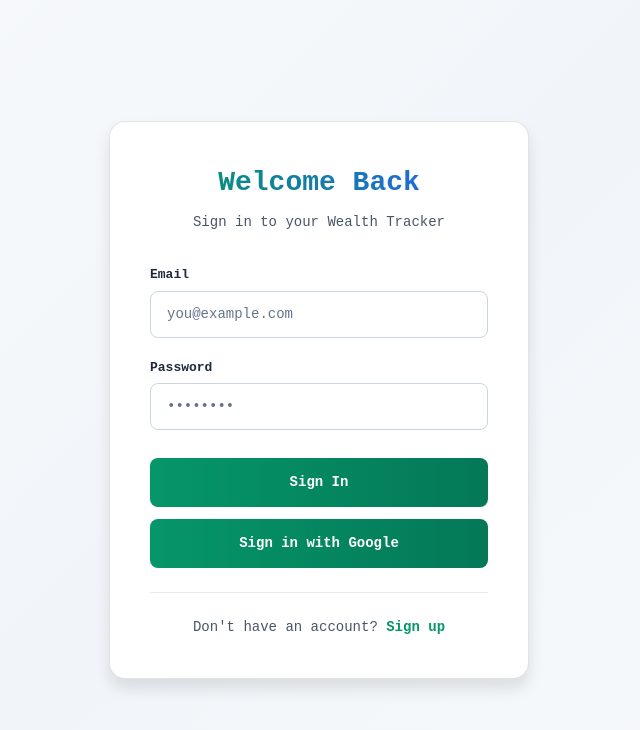
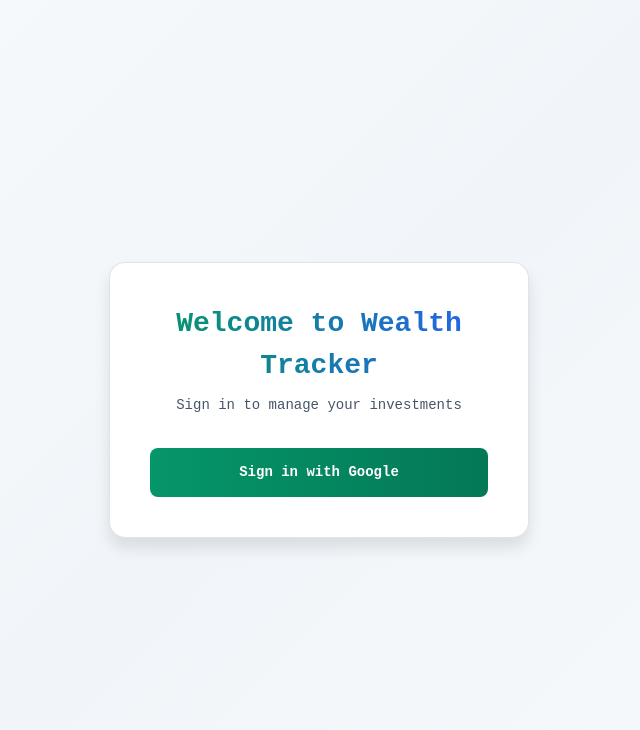
Before and after one commit to hmdshfq/wealth-tracker, a Next.js app: page /auth/login in a window 1280 px wide. Shown: the top 730 px of the page, without its empty margins (321-961 px from the left). Built offline with nearby package versions, Linux system fonts and the light colour scheme.

Commit message:
feat(auth): simplify login flow by removing credentials provider and adjusting public routes

```diff
--- a/app/api/drive/user-upload/route.ts
+++ b/app/api/drive/user-upload/route.ts
@@ -10,18 +10,13 @@ export async function POST(req: NextRequest) {
     // The session is automatically extracted from cookies
     const session = await auth();
 
-    console.log('User Upload API: Session check', { userId: session?.user?.id, email: session?.user?.email });
-
     if (!session?.user?.id) {
-      console.log('User Upload API: No session found');
       return NextResponse.json({ error: 'Unauthorized' }, { status: 401 });
     }
 
     const user = await getUserById(session.user.id as string);
-    console.log('User Upload API: User record', { userId: user?.id, email: user?.email, hasGoogleTokens: !!user?.google?.accessToken });
 
     if (!user || !user.google || !user.google.accessToken) {
-      console.log('User Upload API: Missing Google tokens', { userId: user?.id, hasGoogle: !!user?.google });
       return NextResponse.json({ error: 'No Google tokens available for user' }, { status: 400 });
     }
 
@@ -56,7 +51,6 @@ export async function POST(req: NextRequest) {
 
     return NextResponse.json({ file: res.data });
   } catch (err: any) {
-    console.error('User Drive upload failed', err.message || err);
-    return NextResponse.json({ error: err.message || String(err) }, { status: 500 });
+    return NextResponse.json({ error: 'Upload failed' }, { status: 500 });
   }
 }
--- a/app/auth/login/page.tsx
+++ b/app/auth/login/page.tsx
@@ -1,9 +1,8 @@
 'use client';
 
-import React, { useState, useTransition } from 'react';
+import React, { useState } from 'react';
 import { useRouter, useSearchParams } from 'next/navigation';
 import { signIn } from 'next-auth/react';
-import Link from 'next/link';
 import styles from '../auth.module.css';
 
 export default function LoginPage() {
@@ -12,53 +11,42 @@ export default function LoginPage() {
   const callbackUrl = searchParams.get('callbackUrl') || '/';
   const errorParam = searchParams.get('error');
 
-  const [email, setEmail] = useState('');
-  const [password, setPassword] = useState('');
-  const [error, setError] = useState(errorParam ? 'Invalid credentials' : '');
-  const [isPending, startTransition] = useTransition();
+  const [error, setError] = useState(errorParam ? 'Sign-in failed. Please try again.' : '');
+  const [isLoading, setIsLoading] = useState(false);
 
-  const handleSubmit = async (e: React.FormEvent) => {
-    e.preventDefault();
+  const handleGoogleSignIn = async () => {
+    setIsLoading(true);
     setError('');
+    try {
+      const result = await signIn('google', {
+        redirect: false,
+        callbackUrl,
+      });
 
-    if (!email || !password) {
-      setError('Please fill in all fields');
+      if (result?.error) {
+        setError('Failed to sign in with Google. Please try again.');
+        setIsLoading(false);
         return;
       }
 
-    startTransition(async () => {
-      try {
-        const result = await signIn('credentials', {
-          email,
-          password,
-          isSignUp: 'false',
-          redirect: false,
-        });
-
-        if (result?.error) {
-          setError(result.error === 'CredentialsSignin'
-            ? 'Invalid email or password'
-            : result.error);
-          return;
-        }
-
+      if (result?.ok) {
         router.push(callbackUrl);
         router.refresh();
+      }
     } catch {
       setError('Something went wrong. Please try again.');
+      setIsLoading(false);
     }
-    });
   };
 
   return (
     <div className={styles.container}>
       <div className={styles.card}>
         <div className={styles.header}>
-          <h1 className={styles.title}>Welcome Back</h1>
-          <p className={styles.subtitle}>Sign in to your Wealth Tracker</p>
+          <h1 className={styles.title}>Welcome to Wealth Tracker</h1>
+          <p className={styles.subtitle}>Sign in to manage your investments</p>
         </div>
 
-        <form onSubmit={handleSubmit} className={styles.form}>
         {error && (
           <div className={styles.error}>
             <svg width="16" height="16" viewBox="0 0 24 24" fill="none" stroke="currentColor" strokeWidth="2">
@@ -70,72 +58,21 @@ export default function LoginPage() {
           </div>
         )}
 
-          <div className={styles.field}>
-            <label htmlFor="email" className={styles.label}>
-              Email
-            </label>
-            <input
-              id="email"
-              type="email"
-              value={email}
-              onChange={(e) => setEmail(e.target.value)}
-              className={styles.input}
-              placeholder="you@example.com"
-              autoComplete="email"
-              disabled={isPending}
-            />
-          </div>
-
-          <div className={styles.field}>
-            <label htmlFor="password" className={styles.label}>
-              Password
-            </label>
-            <input
-              id="password"
-              type="password"
-              value={password}
-              onChange={(e) => setPassword(e.target.value)}
-              className={styles.input}
-              placeholder="••••••••"
-              autoComplete="current-password"
-              disabled={isPending}
-            />
-          </div>
-
         <button
-            type="submit"
+          type="button"
+          onClick={handleGoogleSignIn}
+          disabled={isLoading}
           className={styles.button}
-            disabled={isPending}
         >
-            {isPending ? (
+          {isLoading ? (
             <>
               <span className={styles.spinner} />
               Signing in...
             </>
           ) : (
-              'Sign In'
+            'Sign in with Google'
           )}
         </button>
-        </form>
-
-        <div style={{ marginTop: 12 }}>
-          <button
-            type="button"
-            onClick={() => signIn('google')}
-            className={styles.button}
-          >
-            Sign in with Google
-          </button>
-        </div>
-
-        <div className={styles.footer}>
-          <p>
-            Don&apos;t have an account?{' '}
-            <Link href="/auth/signup" className={styles.link}>
-              Sign up
-            </Link>
-          </p>
-        </div>
       </div>
     </div>
   );
--- a/auth.ts
+++ b/auth.ts
@@ -1,78 +1,9 @@
 import NextAuth from 'next-auth';
-import Credentials from 'next-auth/providers/credentials';
 import Google from 'next-auth/providers/google';
-import bcrypt from 'bcryptjs';
 import { getUserByEmail, createUser, updateUser, type User } from '@/app/lib/users';
 
 export const { handlers, signIn, signOut, auth } = NextAuth({
   providers: [
-    Credentials({
-      name: 'credentials',
-      credentials: {
-        email: { label: 'Email', type: 'email' },
-        password: { label: 'Password', type: 'password' },
-        name: { label: 'Name', type: 'text' },
-        isSignUp: { label: 'Is Sign Up', type: 'text' },
-      },
-      async authorize(credentials) {
-        if (!credentials?.email || !credentials?.password) {
-          throw new Error('Email and password are required');
-        }
-
-        const email = credentials.email as string;
-        const password = credentials.password as string;
-        const isSignUp = credentials.isSignUp === 'true';
-        const name = credentials.name as string;
-
-        if (isSignUp) {
-          // Sign up flow
-          const existingUser = await getUserByEmail(email);
-          if (existingUser) {
-            throw new Error('User already exists');
-          }
-
-          if (!name || name.trim().length < 2) {
-            throw new Error('Name must be at least 2 characters');
-          }
-
-          if (password.length < 6) {
-            throw new Error('Password must be at least 6 characters');
-          }
-
-          const hashedPassword = await bcrypt.hash(password, 12);
-          const newUser = await createUser({
-            email,
-            name: name.trim(),
-            password: hashedPassword,
-          });
-
-          console.log('Credentials Provider: Created new user', { userId: newUser.id, email: newUser.email });
-          return {
-            id: newUser.id,
-            email: newUser.email,
-            name: newUser.name,
-          };
-        } else {
-          // Sign in flow
-          const user = await getUserByEmail(email);
-          if (!user) {
-            throw new Error('Invalid email or password');
-          }
-
-          const isPasswordValid = await bcrypt.compare(password, user.password);
-          if (!isPasswordValid) {
-            throw new Error('Invalid email or password');
-          }
-
-          console.log('Credentials Provider: Found user', { userId: user.id, email: user.email });
-          return {
-            id: user.id,
-            email: user.email,
-            name: user.name,
-          };
-        }
-      },
-    }),
     // Google OAuth provider for sign-in and Drive access
     Google({
       clientId: process.env.GOOGLE_CLIENT_ID || '',
@@ -88,21 +19,16 @@ export const { handlers, signIn, signOut, auth } = NextAuth({
   ],
   callbacks: {
     async jwt({ token, user, account }) {
-      console.log('JWT Callback: Called', { userId: (user as any)?.id, email: (user as any)?.email, hasAccount: !!account });
-
       if (user) {
-        // First, check if this is a Google sign-in by looking for the account
+        // For Google OAuth, we need to find or create the user in our database
+        // and use OUR user ID, not Google's profile ID
         if (account && account.provider === 'google') {
-          // For Google OAuth, we need to find or create the user in our database
-          // and use OUR user ID, not Google's profile ID
-          console.log('JWT Callback: Google OAuth flow');
           try {
             const email = (user as any).email || token.email;
             let dbUser = await getUserByEmail(email);
 
             if (!dbUser) {
               // Create a new user if they don't exist
-              console.log('JWT Callback: Creating new user from Google');
               dbUser = await createUser({
                 email: email as string,
                 name: (user as any).name || 'Google User',
@@ -111,7 +37,6 @@ export const { handlers, signIn, signOut, auth } = NextAuth({
             }
 
             // Always update with the latest Google tokens
-            console.log('JWT Callback: Updating Google tokens for user', { userId: dbUser.id });
             await updateUser(dbUser.id, {
               google: {
                 id: account.providerAccountId || undefined,
@@ -128,15 +53,7 @@ export const { handlers, signIn, signOut, auth } = NextAuth({
           } catch (e) {
             console.error('JWT Callback: Error handling Google auth', e);
           }
-        } else {
-          // For Credentials provider, use the ID directly
-          console.log('JWT Callback: Credentials auth flow');
-          token.id = (user as any).id || token.id;
-          token.email = (user as any).email || token.email;
-          token.name = (user as any).name || token.name;
         }
-
-        console.log('JWT Callback: Set token values', { tokenId: token.id, tokenEmail: token.email });
       }
       return token;
     },
--- a/proxy.ts
+++ b/proxy.ts
@@ -3,7 +3,7 @@ import type { NextRequest } from 'next/server';
 import { getToken } from 'next-auth/jwt';
 
 // Routes that don't require authentication
-const publicRoutes = ['/auth/login', '/auth/signup'];
+const publicRoutes = ['/auth/login'];
 
 export async function proxy(request: NextRequest) {
   const { pathname } = request.nextUrl;
```
Lines whose indentation alone changed are shown as unchanged.
